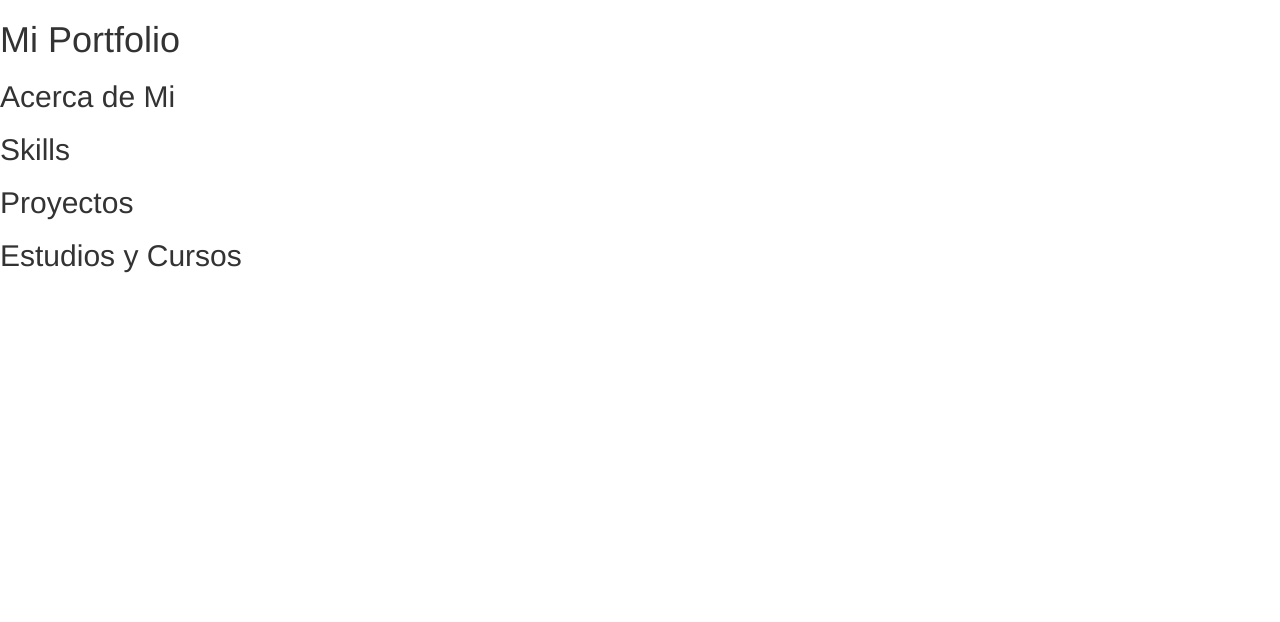
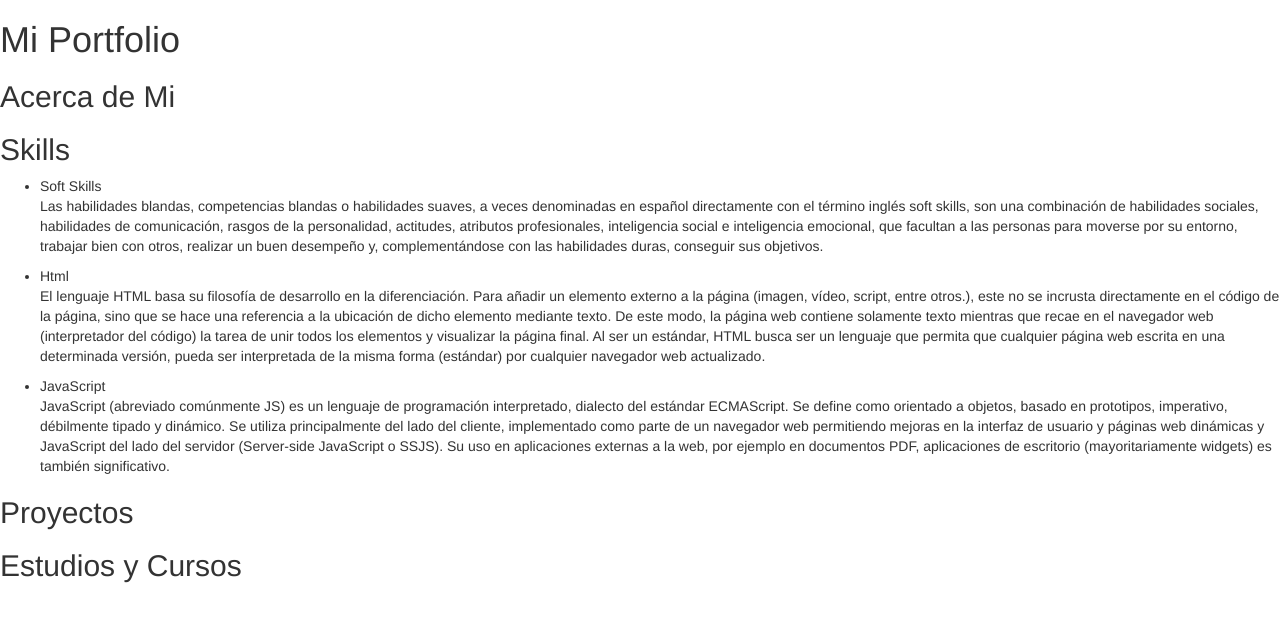
Before and after one commit to JonMitsurugi/portfolio-FrontEnd, a plain HTML site: page index.html in a window 1280 px wide. Drawn offline with nearby package versions, Linux system fonts and the light colour scheme.

Commit message:
Agregado de etiquetas <main> y <section>

```diff
--- a/index.html
+++ b/index.html
@@ -14,11 +14,34 @@
 </head>
 <body>
     <h1>Mi Portfolio</h1>
-    <h2>Acerca de Mi</h2>
-    <h2>Skills</h2>
-    <h2>Proyectos</h2>
-    <h2>Estudios y Cursos</h2>
-    <img src="">
+    <main>
+        <section>
+            <h2>Acerca de Mi</h2>
+        </section>
+        <section>
+            <h2>Skills</h2>
+            <ul>
+                <li>
+                    Soft Skills
+                    <p>Las habilidades blandas, competencias blandas o habilidades suaves, a veces denominadas en español directamente con el término inglés soft skills, son una combinación de habilidades sociales, habilidades de comunicación, rasgos de la personalidad, actitudes, atributos profesionales, inteligencia social e inteligencia emocional, que facultan a las personas para moverse por su entorno, trabajar bien con otros, realizar un buen desempeño y, complementándose con las habilidades duras, conseguir sus objetivos.</p>
+                </li>
+                <li>
+                    Html
+                    <p>El lenguaje HTML basa su filosofía de desarrollo en la diferenciación. Para añadir un elemento externo a la página (imagen, vídeo, script, entre otros.), este no se incrusta directamente en el código de la página, sino que se hace una referencia a la ubicación de dicho elemento mediante texto. De este modo, la página web contiene solamente texto mientras que recae en el navegador web (interpretador del código) la tarea de unir todos los elementos y visualizar la página final. Al ser un estándar, HTML busca ser un lenguaje que permita que cualquier página web escrita en una determinada versión, pueda ser interpretada de la misma forma (estándar) por cualquier navegador web actualizado.</p>
+                </li>
+                <li>
+                    JavaScript
+                    <p>JavaScript (abreviado comúnmente JS) es un lenguaje de programación interpretado, dialecto del estándar ECMAScript. Se define como orientado a objetos, basado en prototipos, imperativo, débilmente tipado y dinámico. Se utiliza principalmente del lado del cliente, implementado como parte de un navegador web permitiendo mejoras en la interfaz de usuario y páginas web dinámicas y JavaScript del lado del servidor (Server-side JavaScript o SSJS). Su uso en aplicaciones externas a la web, por ejemplo en documentos PDF, aplicaciones de escritorio (mayoritariamente widgets) es también significativo.</p>
+                </li>
+            </ul>
+        </section>
+        <section>
+            <h2>Proyectos</h2>
+        </section>
+        <section>
+            <h2>Estudios y Cursos</h2>
+        </section>
+    </main>
     <!-- Latest compiled and minified JavaScript -->
     <script src="https://cdn.jsdelivr.net/npm/bootstrap@3.4.1/dist/js/bootstrap.min.js" integrity="sha384-aJ21OjlMXNL5UyIl/XNwTMqvzeRMZH2w8c5cRVpzpU8Y5bApTppSuUkhZXN0VxHd" crossorigin="anonymous"></script>
 </body>
```
